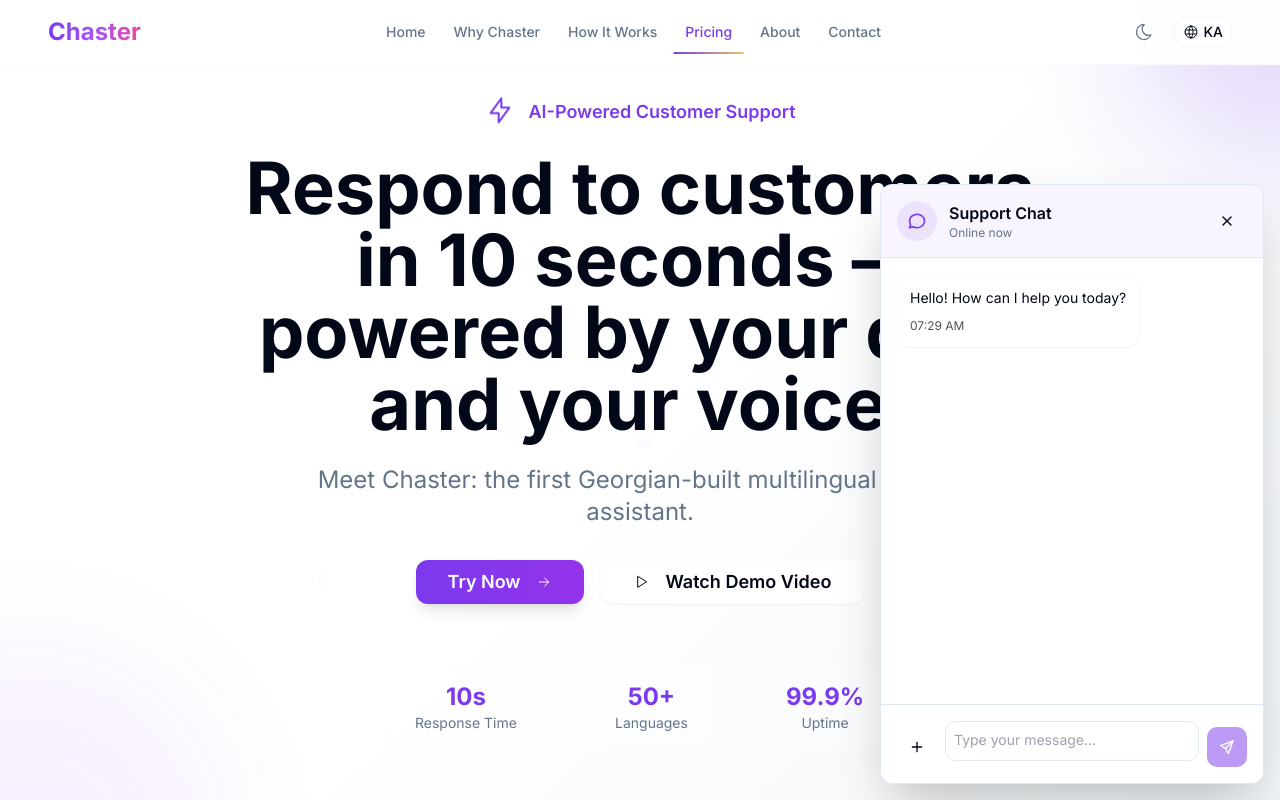
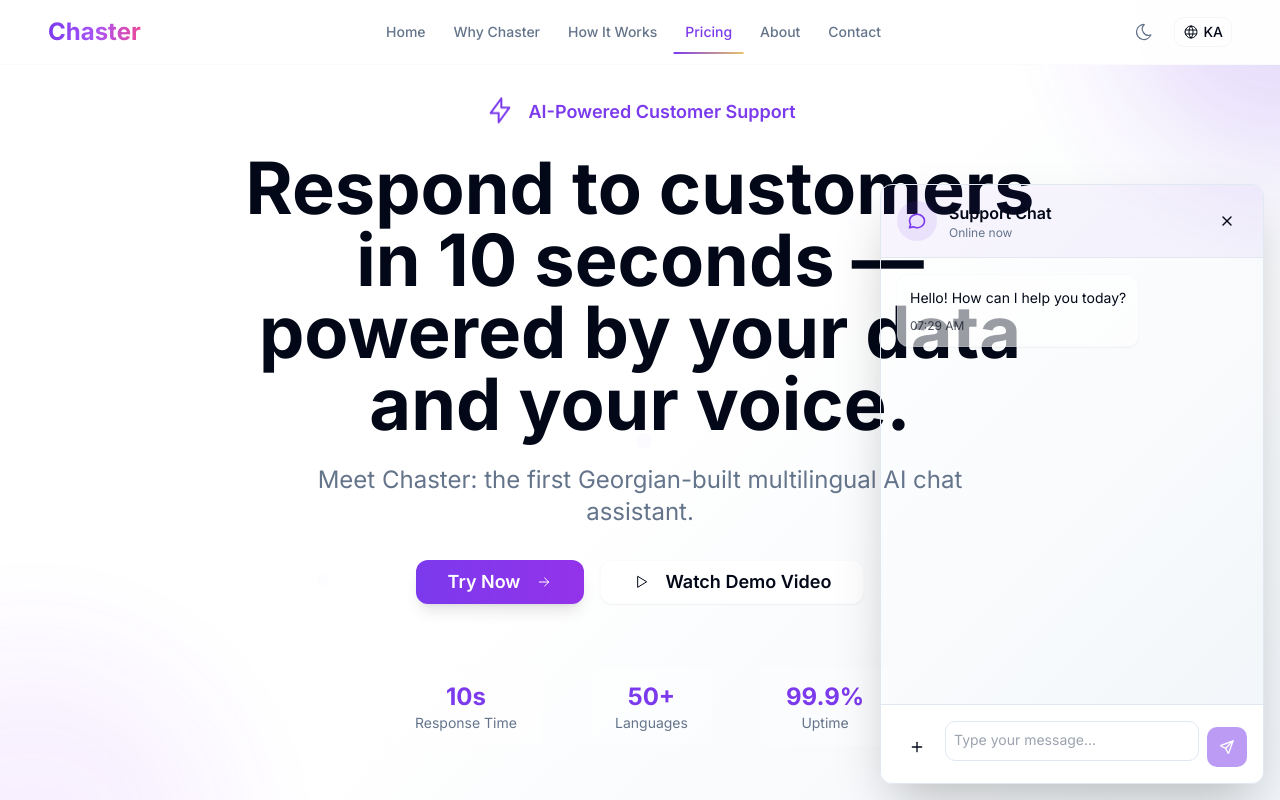
Before and after one commit to TSKDAVID/chaster-flow-unveiled, a React (Vite) app: page / in a window 1280 px wide. Both pictures are taken after a click on the button 1236 px from the left and 756 px from the top of the page. Shown: the top 800 px of the page. Built offline with nearby package versions, Linux system fonts and the light colour scheme.

Commit message:
Fix chat UI: transparent backgrounds, menu position
Made chat message container backgrounds transparent and adjusted the attachment menu's positioning to appear above the input field.

```diff
--- a/src/components/chat/ChatInterface.tsx
+++ b/src/components/chat/ChatInterface.tsx
@@ -1,4 +1,3 @@
-
 import React, { useState, useRef, useEffect } from 'react';
 import { Button } from '@/components/ui/button';
 import { Input } from '@/components/ui/input';
@@ -140,7 +139,7 @@ const ChatInterface = () => {
       />
 
       {/* Chat interface */}
-      <div className="fixed bottom-4 right-4 z-50 w-full max-w-sm md:w-96 h-[500px] md:h-[600px] bg-background border border-border rounded-lg shadow-2xl flex flex-col animate-slide-up">
+      <div className="fixed bottom-4 right-4 z-50 w-full max-w-sm md:w-96 h-[500px] md:h-[600px] bg-transparent border border-border rounded-lg shadow-2xl flex flex-col animate-slide-up">
         {/* Header */}
         <div className="flex items-center justify-between p-4 border-b border-border bg-primary/5 rounded-t-lg">
           <div className="flex items-center space-x-3">
@@ -163,7 +162,7 @@ const ChatInterface = () => {
         </div>
 
         {/* Messages */}
-        <ScrollArea className="flex-1 p-4" ref={scrollAreaRef}>
+        <ScrollArea className="flex-1 p-4 bg-transparent" ref={scrollAreaRef}>
           <div className="space-y-4">
             {messages.map((message) => (
               <div
@@ -197,7 +196,7 @@ const ChatInterface = () => {
 
         {/* Attachment menu */}
         {showAttachmentMenu && (
-          <div className="absolute bottom-20 left-4 right-4 bg-background border border-border rounded-lg shadow-lg p-2 animate-slide-up">
+          <div className="absolute bottom-20 left-4 right-4 bg-background border border-border rounded-lg shadow-lg p-2 animate-slide-up z-10">
             <div className="grid grid-cols-4 gap-2">
               {attachmentOptions.map((option, index) => (
                 <button
@@ -214,7 +213,7 @@ const ChatInterface = () => {
         )}
 
         {/* Input area */}
-        <div className="p-4 border-t border-border bg-background rounded-b-lg">
+        <div className="p-4 border-t border-border bg-background rounded-b-lg relative">
           <div className="flex items-end space-x-2">
             <div className="relative">
               <Button
```
